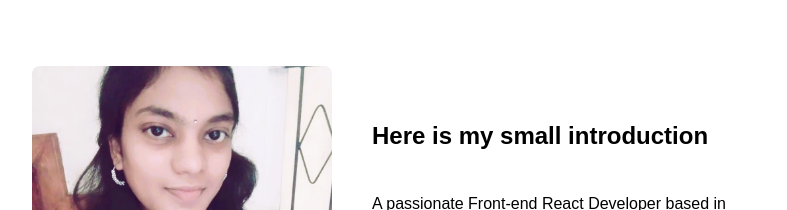
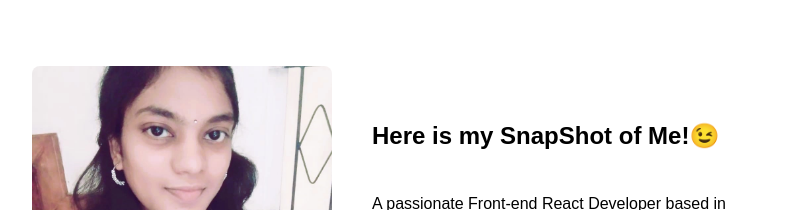
Before and after one commit to Priyanga-Developer/NewPortfolio, a React (Create React App) app: page / in a window 1280 px wide. Shown: the part 1000-1210 px from the top of the page, without its empty margins (208-995 px from the left). Built offline with nearby package versions, Linux system fonts and the light colour scheme; the HTML template or start-up script is replaced by a standard one.

Commit message:
icon added

```diff
--- a/src/Components/About.jsx
+++ b/src/Components/About.jsx
@@ -23,7 +23,7 @@ const About = () => {
         className='mb-10 md:mb-0 flex-shrink-0 w-56 h-56 rounded-full object-cover md:rounded-lg md:w-64 md:h-95 xl:w-[300px] xl:h-[300px] mt-40 md:mt-0 '
         alt="myprofile" />
         <div className='space-y-10 px-0 md:px-10'>
-            <h4 className='text-2xl font-semibold text-center md:text-left '>Here is my small introduction</h4>
+            <h4 className='text-2xl font-semibold text-center md:text-left '>Here is my SnapShot of Me!😉</h4>
             <p className='text-base text-center md:text-left'>
             A passionate Front-end React Developer based in Bangalore,India  Hello,I am Priyanga,and currently ,am learning a web development course.Throughout this comprehensive program,I have delved into essential technologies like HTML,CSS,Javascript and React.
             </p>
```
